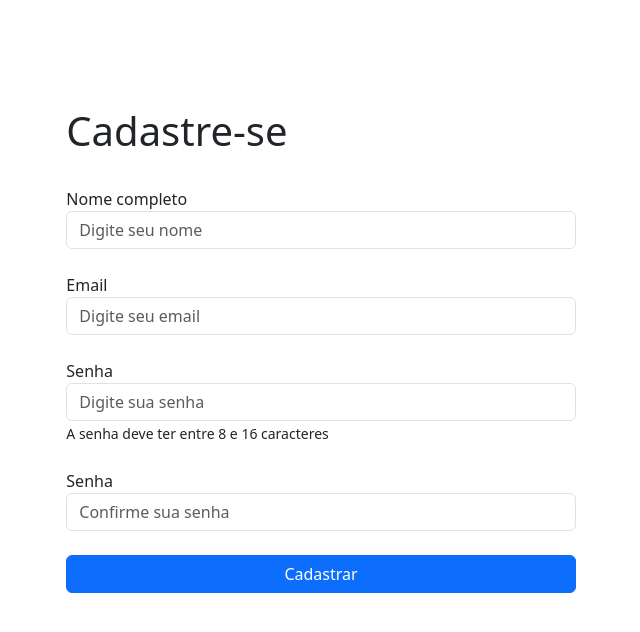
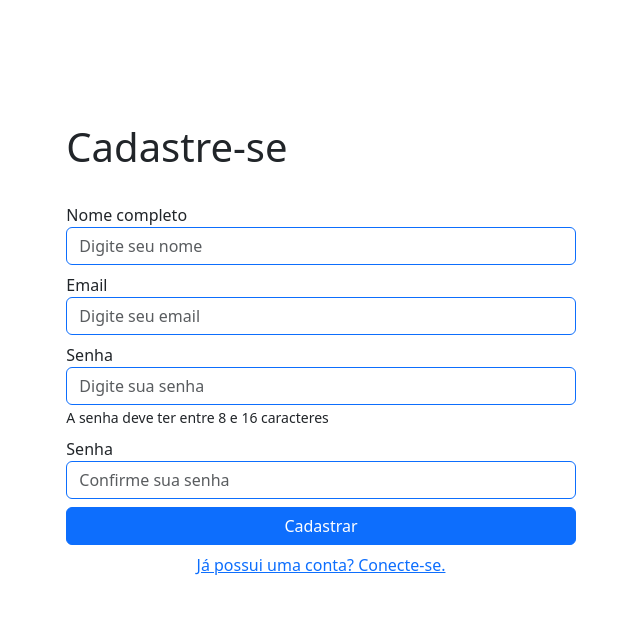
Before and after one commit to victorhug01/tasks, a PHP site: page /tasks/register in a window 1280 px wide. Shown: the part 72-704 px from the top of the page, without its empty margins (319-959 px from the left). Run offline with PHP 8.4, Linux system fonts and the light colour scheme.

Commit message:
finalizando alterações e corrigindo cadastro

```diff
--- a/app/view/register.php
+++ b/app/view/register.php
@@ -46,7 +46,7 @@ if (isset($_POST['confirm'])) {
             $confirm = mysqli_query($mysqli, $sql_code);
             if ($confirm) {
                 unset($_SESSION["name"], $_SESSION["email"], $_SESSION["password"], $_SESSION["confirm_password"]);
-                echo "<script> location.href='../../index.php?p=home'; </script>";
+                echo "<script> location.href='index.php?p=home'; </script>";
             } else {
                 $erro[] = $confirm;
             }
@@ -76,37 +76,33 @@ if (isset($_POST['confirm'])) {
         echo "</div>";
     }
     ?>
-    <!-- <a href="<?php $_SERVER['DOCUMENT_ROOT']?>./tasks/index.php?p=home">voltar</a> arrumar bug de voltar -->
     <?php include $_SERVER['DOCUMENT_ROOT'] . '/tasks/includes/navbar.php' ?>
     <section class="w-100 d-flex align-items-center justify-content-center"  style="height: calc(100vh - 100px);">
         <form action="" method="POST" class="container d-grid gap-2 col-xl-5 col-lg-5 vh-75">
             <h1 class="mb-4">Cadastre-se</h1>
             <div class="form-grou">
                 <label for="exampleInputName">Nome completo</label>
-                <input name="name" type="text" class="form-control" id="exampleInputName" aria-describedby="NameHelp"
+                <input name="name" type="text" class="form-control border border-primary" id="exampleInputName" aria-describedby="NameHelp"
                     placeholder="Digite seu nome" required>
-                <p class=space></p>
             </div>
             <div class="form-group">
                 <label for="exampleInputEmail1">Email</label>
-                <input name="email" type="email" class="form-control" id="exampleInputEmail1"
+                <input name="email" type="email" class="form-control border border-primary" id="exampleInputEmail1"
                     aria-describedby="emailHelp" placeholder="Digite seu email" required>
-                <p class=space></p>
             </div>
             <div class="form-group">
                 <label for="exampleInputPassword1">Senha</label>
-                <input name="password" type="password" class="form-control" id="exampleInputPassword1"
+                <input name="password" type="password" class="form-control border border-primary" id="exampleInputPassword1"
                     placeholder="Digite sua senha" required>
                 <small>A senha deve ter entre 8 e 16 caracteres</small>
-                <p class=space></p>
             </div>
             <div class="form-group">
                 <label for="exampleInputConfirmPassword2">Senha</label>
-                <input name="confirm_password" type="password" class="form-control" id="exampleInputConfirmPassword2"
+                <input name="confirm_password" type="password" class="form-control border border-primary" id="exampleInputConfirmPassword2"
                     placeholder="Confirme sua senha" required>
-                <p class=space></p>
             </div>
             <button name="confirm" type="submit" value="save" class="btn btn-primary">Cadastrar</button>
+            <a href="index.php?p=login" class="text-center">Já possui uma conta? Conecte-se.</a>
         </form>
     </section>
 </body>
--- a/includes/navbar.php
+++ b/includes/navbar.php
@@ -1,5 +1,5 @@
 <nav class="navbar navbar-light p-3">
-    <a class="navbar-brand" href="#">
+    <a class="navbar-brand" href="index.php?p=home">
     <img src="public/images/bag.png" width="30" height="30" class="d-inline-block align-top" alt="">
     MYshopping
     </a>
--- a/index.php
+++ b/index.php
@@ -1,6 +1,6 @@
 <?php
+session_start();
 
-session_start();
 if (isset($_GET['p']) && $_GET['p'] === 'logout') {
     session_unset();
     session_destroy();
@@ -17,12 +17,19 @@ if (isset($_GET['p']) && $_GET['p'] === 'logout') {
 </head>
 
 <body>
-    <section class=main>
+    <section class="main">
         <?php
+
         if (isset($_GET['p'])) {
             $page = $_GET['p'] . ".php";
             if (is_file("app/view/$page")) {
-                include "app/view/$page";
+                $protected_pages = ['home', 'add', 'update', 'delete'];
+                if (in_array($_GET['p'], $protected_pages) && !isset($_SESSION['userEmail'])) {
+                    header('Location: index.php?p=login');
+                    exit();
+                } else {
+                    include "app/view/$page";
+                }
             } else {
                 include 'configs/not_found_page.php';
             }
```
Also changed, not shown: app/view/login.php (+4 -3 lines), configs/not_found_page.php (+17 -1 lines).
